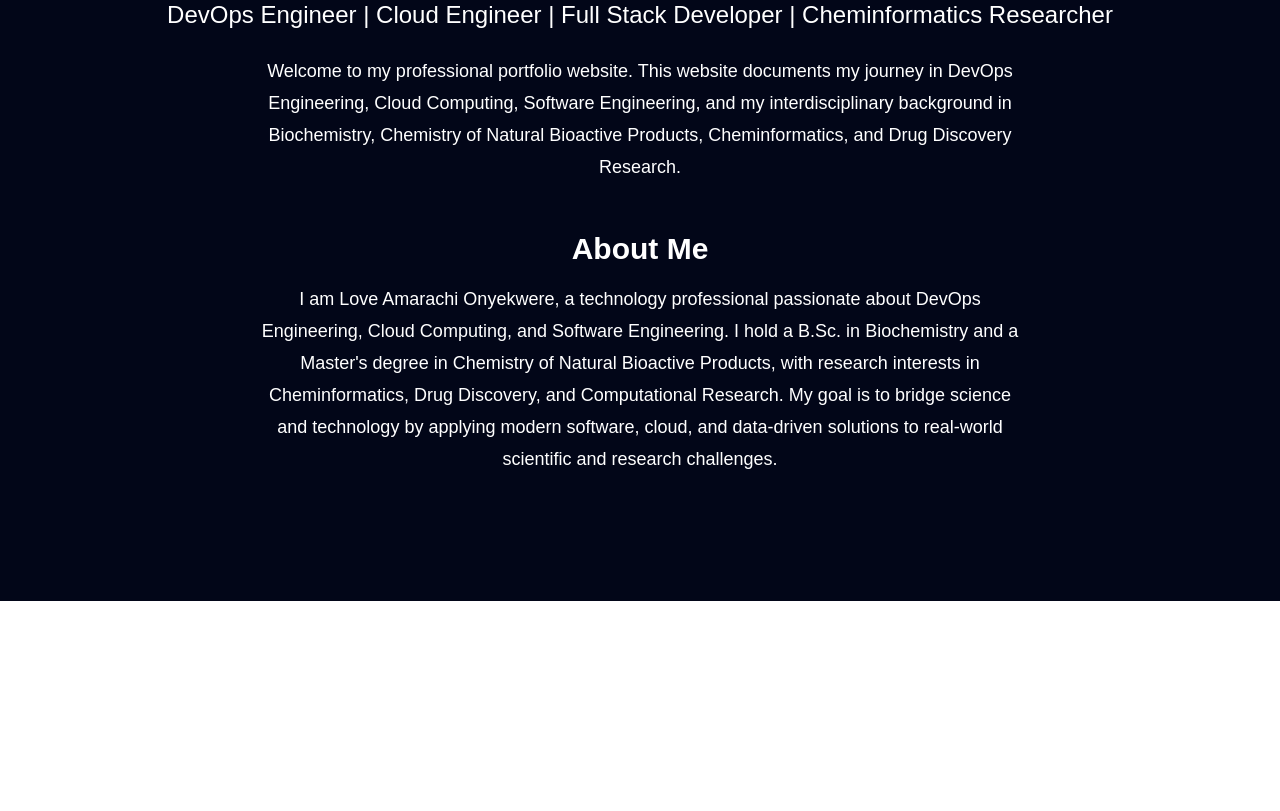
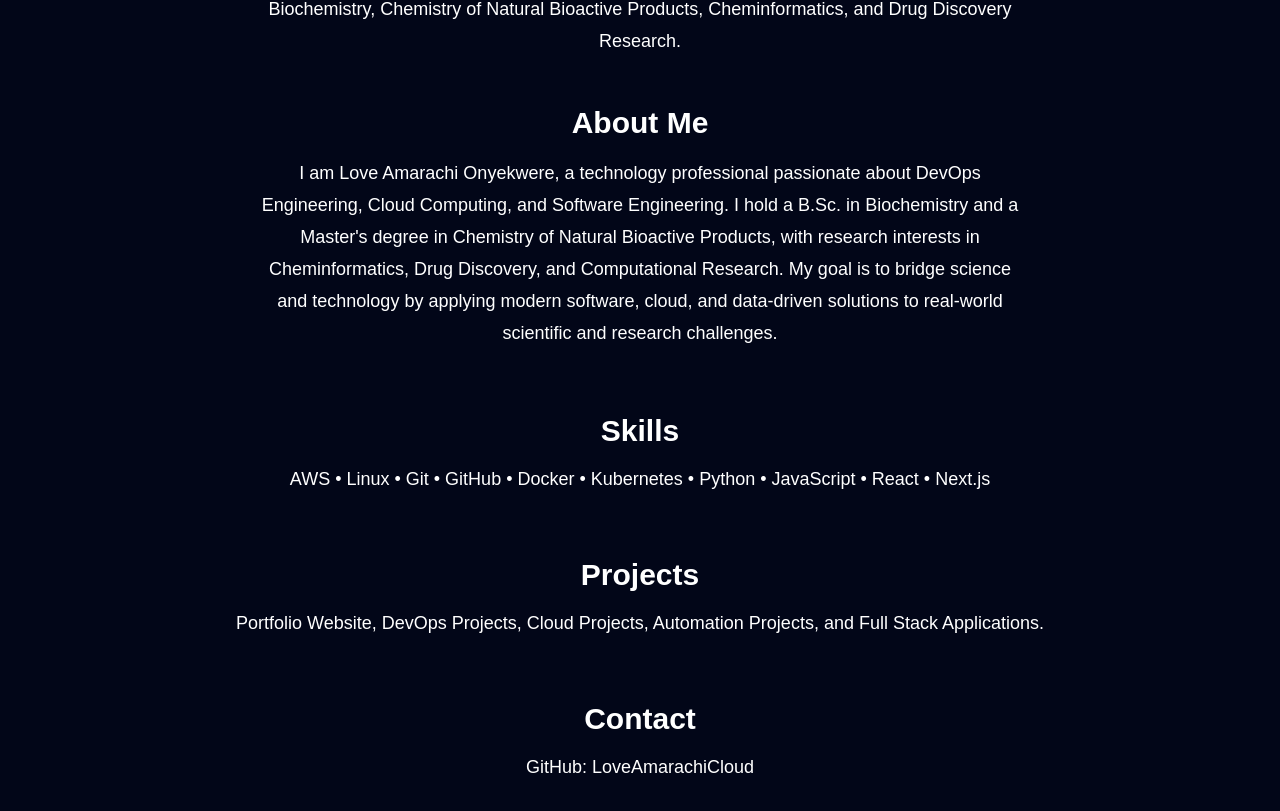
Before and after one commit to loveamarachicloud/portfolio-website, a Next.js app: page / in a window 1280 px wide. Shown: the part 199-1010 px from the top of the page. Before the commit the page ends 800 px from the top, so only its background shows below. Built offline with nearby package versions, Linux system fonts and the light colour scheme.

Commit message:
Build professional portfolio structure

```diff
--- a/src/app/page.tsx
+++ b/src/app/page.tsx
@@ -30,7 +30,35 @@ export default function Home() {
   and technology by applying modern software, cloud, and data-driven
   solutions to real-world scientific and research challenges.
 </p>
-      </section>
+      </section><section className="max-w-4xl mx-auto mt-16 text-center">
+  <h3 className="text-3xl font-semibold mb-4">
+    Skills
+  </h3>
+
+  <p className="text-lg">
+    AWS • Linux • Git • GitHub • Docker • Kubernetes • Python • JavaScript • React • Next.js
+  </p>
+</section>
+
+<section className="max-w-4xl mx-auto mt-16 text-center">
+  <h3 className="text-3xl font-semibold mb-4">
+    Projects
+  </h3>
+
+  <p className="text-lg">
+    Portfolio Website, DevOps Projects, Cloud Projects, Automation Projects, and Full Stack Applications.
+  </p>
+</section>
+
+<section className="max-w-4xl mx-auto mt-16 mb-16 text-center">
+  <h3 className="text-3xl font-semibold mb-4">
+    Contact
+  </h3>
+
+  <p className="text-lg">
+    GitHub: LoveAmarachiCloud
+  </p>
+</section>
     </main>
   );
 }
```
